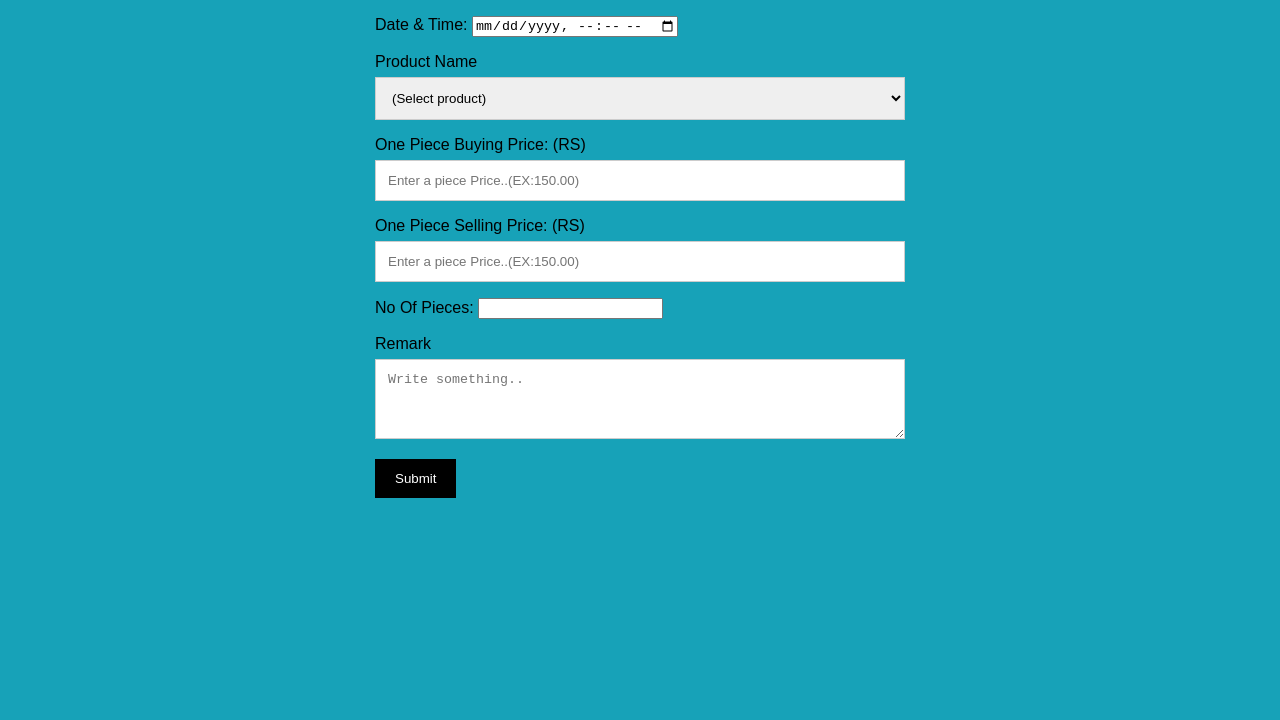
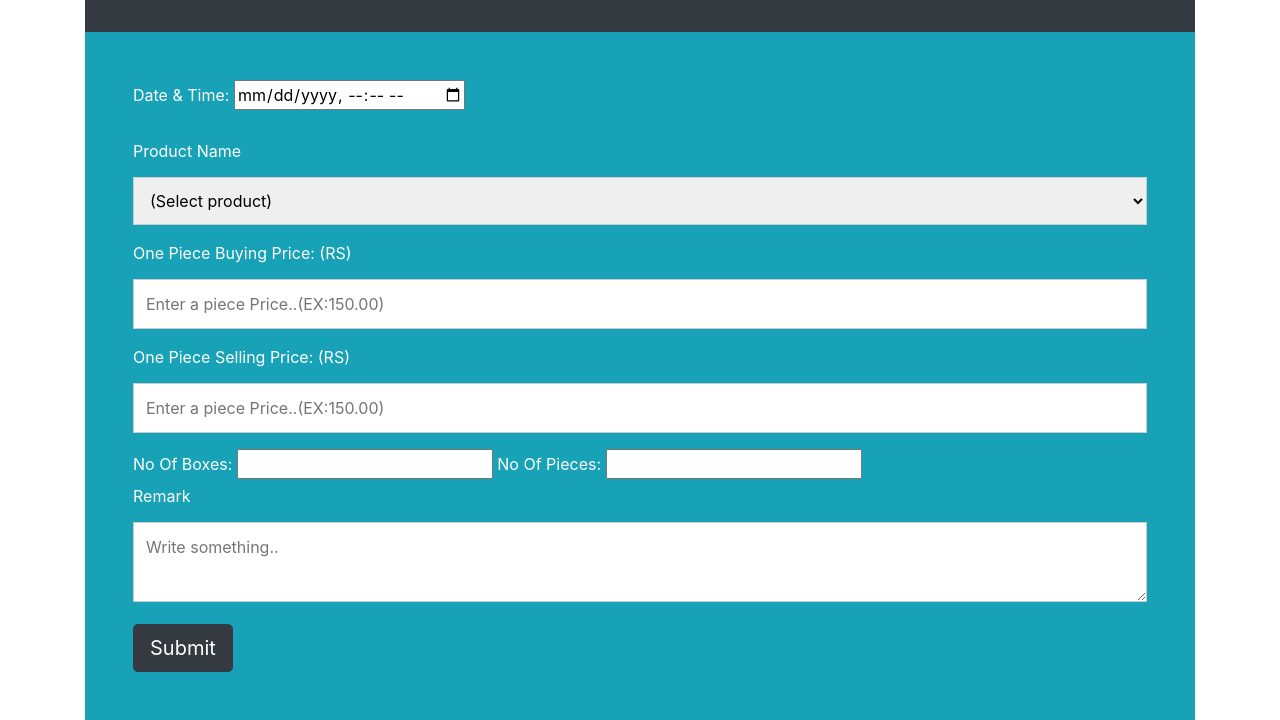
Before and after one commit to Hasitha-Lakshan/Inventory-Management-System-Prototype, a plain HTML site: page Sales Manager Dashboard/input data/input data page.html in a window 1280 px wide. Shown: the part 112-832 px from the top of the page. Before the commit the page ends 800 px from the top, so only its background shows below. Drawn offline with nearby package versions, Linux system fonts and the light colour scheme.

Commit message:
Fixed and completed all files

```diff
--- /dev/null
+++ b/Sales Manager Dashboard/input data/css/main.css
@@ -0,0 +1,15 @@
+input[type=text], select, textarea {
+  width: 100%;
+  padding: 12px;
+  border: 1px solid #ccc;
+  margin-top: 6px;
+  margin-bottom: 16px;
+  resize: vertical;
+}
+
+@media screen and (max-width: 600px) {
+  form, input[type=submit] {
+    width: 100%;
+    margin-top: 0;
+  }
+}
--- a/Sales Manager Dashboard/input data/input data page.html
+++ b/Sales Manager Dashboard/input data/input data page.html
@@ -1,152 +1,66 @@
 <!DOCTYPE html>
 <html lang="en">
+
 <head>
   <title>Page Title</title>
   <meta charset="UTF-8">
   <meta name="viewport" content="width=device-width, initial-scale=1">
-<style>
-* {
-  box-sizing: border-box;
-}
+  <link rel="stylesheet" href="https://stackpath.bootstrapcdn.com/bootstrap/4.5.0/css/bootstrap.min.css" integrity="sha384-9aIt2nRpC12Uk9gS9baDl411NQApFmC26EwAOH8WgZl5MYYxFfc+NcPb1dKGj7Sk" crossorigin="anonymous">
+  <link rel="stylesheet" type="text/css" href="/css/main.css">
+</head>
 
-body {
-  font-family: Arial;
-  margin: 0;
-  background-color:#17a2b8;
-}
-
-
-input[type=text], select, textarea {
-  width: 100%;
-  padding: 12px;
-  border: 1px solid #ccc;
-  margin-top: 6px;
-  margin-bottom: 16px;
-  resize: vertical;
-}
-
-input[type=submit] {
-  background-color: black;
-  color: white;
-  padding: 12px 20px;
-  border: none;
-  cursor: pointer;
-}
-
-.container {
-  border-radius: 5px;
-  background-color:black;
-  padding: 10px;
-}
-
-
-.column {
-  float: left;
-  width: 50%;
-  position:relative;
-  left:25%;
-  padding: 50px;
-
-}
-
-
-@media screen and (max-width: 600px) {
-  .column, input[type=submit] {
-    width: 100%;
-    margin-top: 0;
-  }
-}
-</style>
-</head>
-<body>
+  <body class="text-white">
 
     <div class="container">
-  <div style="text-align:center">
-    <h2><div style="color:white">PRODUCTS DETAILS</h2>
+
+      <div class="jumboron bg-dark p-5">
+        <h1 class="text-center m-0">PRODUCT DETAILS</h1>
       </div>
 
-    <div class="column">
-      <form action="/action_page.php">
+      <form class="bg-info p-5" action="/action_page.php">
+
         <label for="date&time">Date & Time:</label>
-        <input type="datetime-local" id="date&time" name="date&time">
-        </form><p>
-        </p>
-        <form action="/action_page.php">
+        <input type="datetime-local" id="date&time" name="date&time"><br><br>
+
         <label for="pname">Product Name</label>
         <select id="pname" name="pname">
           <option value="0">(Select product)</option>
-          <option value="1">
-MUNCHEE BOURBON</option>
-          <option value="2">
-MUNCHEE LEMON CREAM</option>
-          <option value="3">
+          <option value="1">MUNCHEE BOURBON</option>
+          <option value="2">MUNCHEE LEMON CREAM</option>
+          <option value="3">MUNCHEE ORANGE CREAM</option>
+          <option value="4">MUNCHEE CHOCOLATE CREAM ROUNDZ</option>
+          <option value="5">MUNCHEE CHOCO CREAM</option>
+          <option value="6">MUNCHEE MILK CREAM BISCUITS</option>
+          <option value="7">MUNCHEE CHOCOLATE MARIE</option>
+          <option value="8">MUNCHEE SUPER CREAM CRACKER</option>
+          <option value="9">MUNCHEE LEMON PUFF</option>
+          <option value="10">MUNCHEE GIFT ASSORTMENT</option>
+          <option value="11">MUNCHEE CHOCOLATE PUFF</option>
+          <option value="12">MUNCHEE KALO</option>
+          <option value="13">MUNCHEE LITE MARIE</option>
+          <option value="14">MUNCHEE TIKIRI MARIE</option>
+          <option value="15">MUNCHEE CUSTARD CREAM</option>
+        </select>
 
-
-MUNCHEE ORANGE CREAM</option>
-          <option value="4">
-
-MUNCHEE CHOCOLATE CREAM ROUNDZ</option>
-          <option value="5">
-MUNCHEE CHOCO CREAM</option>
-          <option value="6">
-
-MUNCHEE MILK CREAM BISCUITS</option>
-          <option value="7">MUNCHEE CHOCOLATE MARIE
-
-
-</option>
-          <option value="8">
-
-MUNCHEE SUPER CREAM CRACKER</option>
-          <option value="9">
-MUNCHEE LEMON PUFF
-
-</option>
-          <option value="10">MUNCHEE GIFT ASSORTMENT</option>
-          <option value="11">
-
-
-MUNCHEE CHOCOLATE PUFF
-
-
-
-</option>
-          <option value="12">MUNCHEE KALO
-
-</option>
-          <option value="13">MUNCHEE LITE MARIE</option>
-          <option value="14">
-MUNCHEE TIKIRI MARIE
-
-
-
-
-
-</option>
-          <option value="15">
-
-
-
-
-
-
-MUNCHEE CUSTARD CREAM
-
-</option>
-        </select>
           <label for="bprice">One Piece Buying Price: (RS) </label>
           <input type="text" id="bprice" name="bprice" placeholder="Enter a piece Price..(EX:150.00)">
           <label for="sprice">One Piece Selling Price: (RS) </label>
           <input type="text" id="sprice" name="sprice" placeholder="Enter a piece Price..(EX:150.00)">
+          <label for="quantity">No Of Boxes:</label>
+          <input type="number" id="quantity" name="quantity">
           <label for="quantity">No Of Pieces:</label>
-        <input type="number" id="quantity" name="quantity"> <p> </p>
+          <input type="number" id="quantity" name="quantity"><br>
           <label for="subject">Remark</label>
           <textarea id="subject" name="subject" placeholder="Write something.." style="height:80px"></textarea>
-        <input type="submit" value="Submit">
+          <button type="submit" class="btn btn-dark btn-lg">Submit</button>
       </form>
     </div>
-  </div>
-</div>
+
+    <!-- Optional JavaScript -->
+    <!-- jQuery first, then Popper.js, then Bootstrap JS -->
+    <script src="https://code.jquery.com/jquery-3.5.1.slim.min.js" integrity="sha384-DfXdz2htPH0lsSSs5nCTpuj/zy4C+OGpamoFVy38MVBnE+IbbVYUew+OrCXaRkfj" crossorigin="anonymous"></script>
+    <script src="https://cdn.jsdelivr.net/npm/popper.js@1.16.0/dist/umd/popper.min.js" integrity="sha384-Q6E9RHvbIyZFJoft+2mJbHaEWldlvI9IOYy5n3zV9zzTtmI3UksdQRVvoxMfooAo" crossorigin="anonymous"></script>
+    <script src="https://stackpath.bootstrapcdn.com/bootstrap/4.5.0/js/bootstrap.min.js" integrity="sha384-OgVRvuATP1z7JjHLkuOU7Xw704+h835Lr+6QL9UvYjZE3Ipu6Tp75j7Bh/kR0JKI" crossorigin="anonymous"></script>
 
   </body>
 </html>
```
Also changed, not shown: Sales Manager Dashboard/input data/html1.htm (deleted, +0 -161 lines), Sales Manager Dashboard/input data/1.png (deleted), Sales Manager Dashboard/input data/2.png (deleted). Lines whose indentation alone changed are shown as unchanged.
